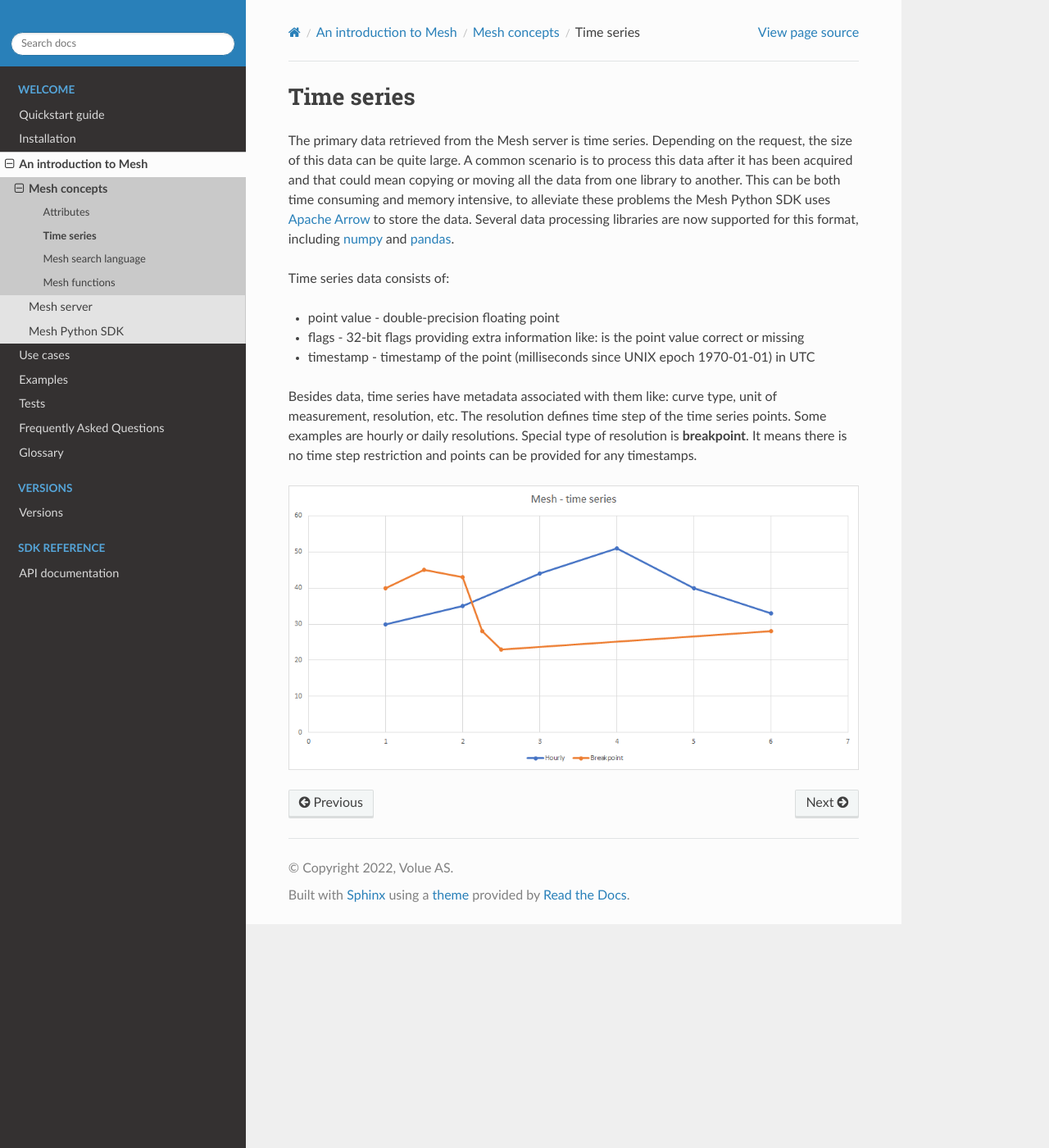
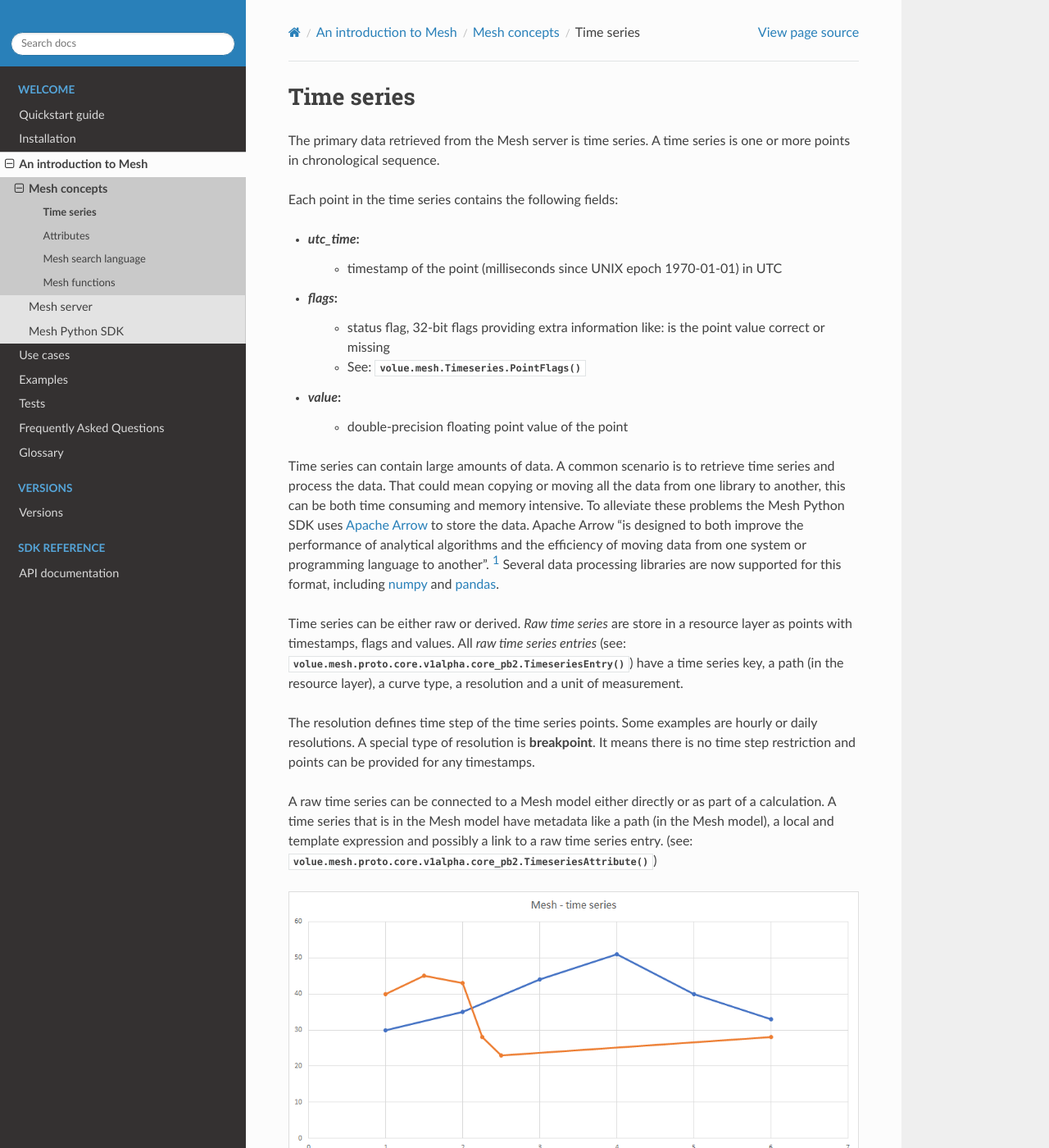
Before and after one commit to Volue-Public/energy-mesh-python, a Sphinx documentation site: the page built from docs/source/timeseries.rst, in a window 1280 px wide and 1400 px high. Shown: the whole window at 82% size. Built offline with Sphinx 7.4.7 and the Read the Docs theme 2.0.0, drawn with Linux system fonts in a browser that asks for light colours; some of the changed text lies outside the part shown.

Commit message:
Adding protobuf generated python classes to the documentation and trying to clarify the time series fields and attributes.

```diff
--- a/docs/source/api.rst
+++ b/docs/source/api.rst
@@ -2,6 +2,12 @@
 -----------------
 
 The Mesh Python API contains several packages, namespaces and modules.
+
+volue.mesh.proto.core.v1alpha
+~~~~~~~~~~~~~~~~~~~~~~~~~~~~~~~~
+
+.. automodule:: volue.mesh.proto.core.v1alpha.core_pb2_grpc
+.. automodule:: volue.mesh.proto.core.v1alpha.core_pb2
 
 volue.mesh
 ~~~~~~~~~~~~~~~~~~~~
--- a/docs/source/conf.py
+++ b/docs/source/conf.py
@@ -55,7 +55,6 @@
 
 # Options for: sphinx.ext.napoleon
 napoleon_google_docstring = True
-napoleon_numpy_docstring = True
 napoleon_include_init_with_doc = True
 
 # Options for: sphinx.ext.todo
@@ -67,6 +66,17 @@
     'undoc-members': True,
     'special-members': False
 }
+
+def process_docstring(app, what, name, obj, options, lines):
+    if name.startswith('volue.mesh.proto.'):
+        for index, line in enumerate(lines):
+            # protofile contains '------------' which are recognized by
+            # sphinx as 'Unexpected section title.', therefore, removing it.
+            if line.startswith('--'):
+                lines[index] = ''
+
+def setup(app):
+    app.connect('autodoc-process-docstring', process_docstring)
 
 # Options for: sphinx.ext.extlinks
 extlinks = {
--- a/docs/source/mesh_concepts.rst
+++ b/docs/source/mesh_concepts.rst
@@ -25,7 +25,7 @@
 .. toctree::
    :hidden:
 
+   timeseries
    mesh_object_attributes
-   timeseries
    mesh_search
    mesh_functions
--- a/docs/source/timeseries.rst
+++ b/docs/source/timeseries.rst
@@ -1,21 +1,32 @@
 Time series
 ***************
 
-The primary data retrieved from the Mesh server is time series. Depending on the request, the size of this data can be quite large.
-A common scenario is to process this data after it has been acquired and that could mean copying or moving all the data from one library to another.
-This can be both time consuming and memory intensive, to alleviate these problems the Mesh Python SDK uses `Apache Arrow <https://arrow.apache.org/>`_ to store the data.
+The primary data retrieved from the Mesh server is time series. A time series is one or more points in chronological sequence.
+
+Each point in the time series contains the following fields:
+
+* `utc_time`:
+    - timestamp of the point (milliseconds since UNIX epoch 1970-01-01) in UTC
+* `flags`:
+    - status flag, 32-bit flags providing extra information like: is the point value correct or missing
+    - See: :py:meth:`volue.mesh.Timeseries.PointFlags`
+* `value`:
+    - double-precision floating point value of the point
+
+Time series can contain large amounts of data. A common scenario is to retrieve time series and process the data. That could mean copying or moving all the data from one library to another, this can be both time consuming and memory intensive. To alleviate these problems the Mesh Python SDK uses `Apache Arrow <https://arrow.apache.org/>`_ to store the data. Apache Arrow "is designed to both improve the performance of analytical algorithms and the efficiency of moving data from one system or programming language to another". [#]_
 Several data processing libraries are now supported for this format, including `numpy <https://arrow.apache.org/docs/python/numpy.html>`_ and `pandas <https://arrow.apache.org/docs/python/pandas.html>`_.
 
-Time series data consists of:
+Time series can be either raw or derived. *Raw time series* are store in a resource layer as points with timestamps, flags and values. All *raw time series entries* (see: :py:meth:`volue.mesh.proto.core.v1alpha.core_pb2.TimeseriesEntry`) have a time series key, a path (in the resource layer), a curve type, a resolution and a unit of measurement.
 
-* point value - double-precision floating point
-* flags - 32-bit flags providing extra information like: is the point value correct or missing
-* timestamp -  timestamp of the point (milliseconds since UNIX epoch 1970-01-01) in UTC
+The resolution defines time step of the time series points. Some examples are hourly or daily resolutions. A special type of resolution is **breakpoint**. It means there is no time step restriction and points can be provided for any timestamps.
 
-Besides data, time series have metadata associated with them like: curve type, unit of measurement, resolution, etc.
-The resolution defines time step of the time series points. Some examples are hourly or daily resolutions.
-Special type of resolution is **breakpoint**. It means there is no time step restriction and points can be provided for any timestamps.
+A raw time series can be connected to a Mesh model either directly or as part of a calculation. A time series that is in the Mesh model have metadata like a path (in the Mesh model), a local and template expression and possibly a link to a raw time series entry. (see: :py:meth:`volue.mesh.proto.core.v1alpha.core_pb2.TimeseriesAttribute`)
+
 
 .. image:: images/mesh_timeseries_resolution.png
   :width: 800
   :alt: Mesh time series resolution example
+
+.. rubric:: Footnotes
+
+.. [#] `<https://arrow.apache.org/overview/>`_
```
Also changed, not shown: 7 other files.
